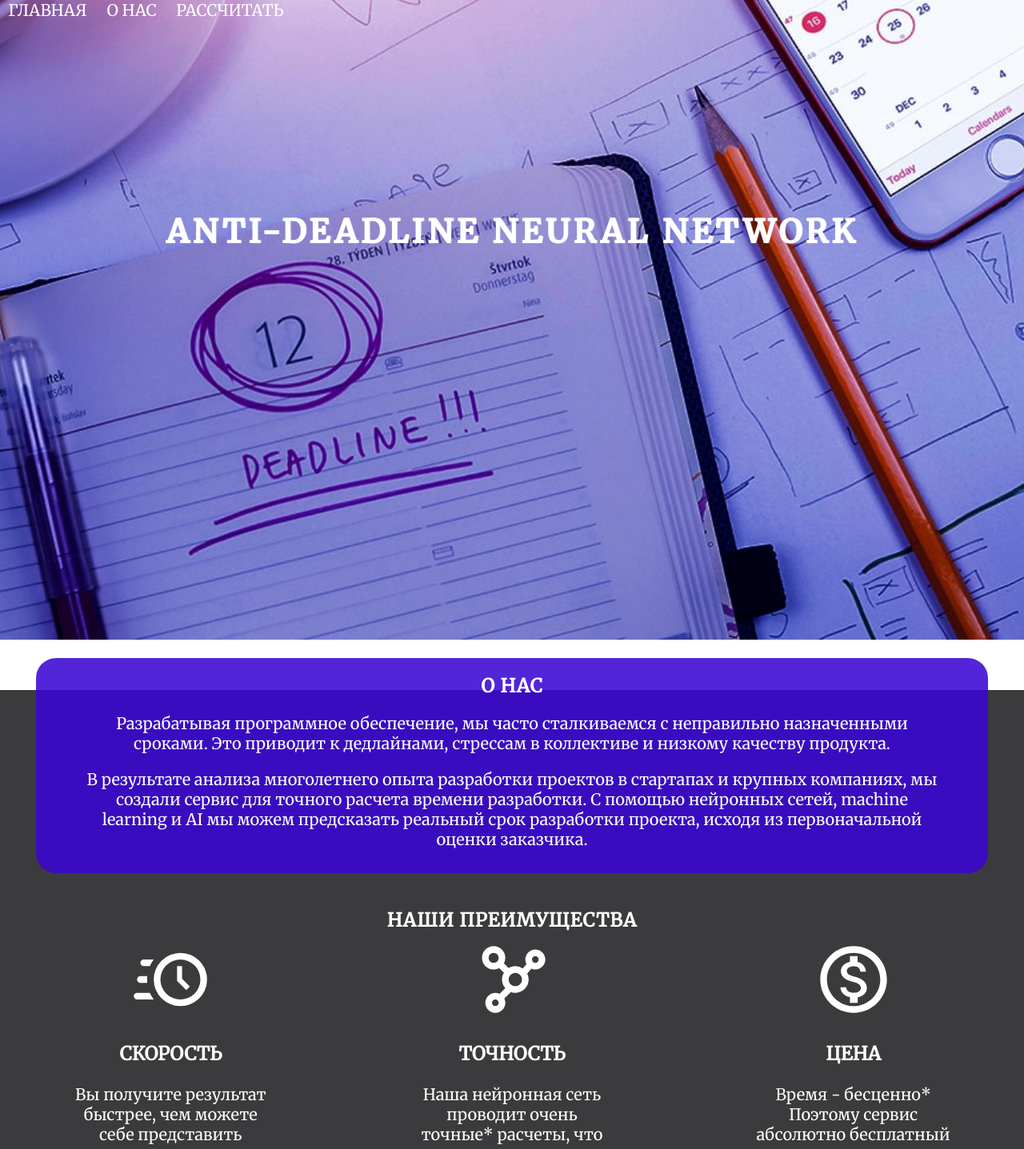
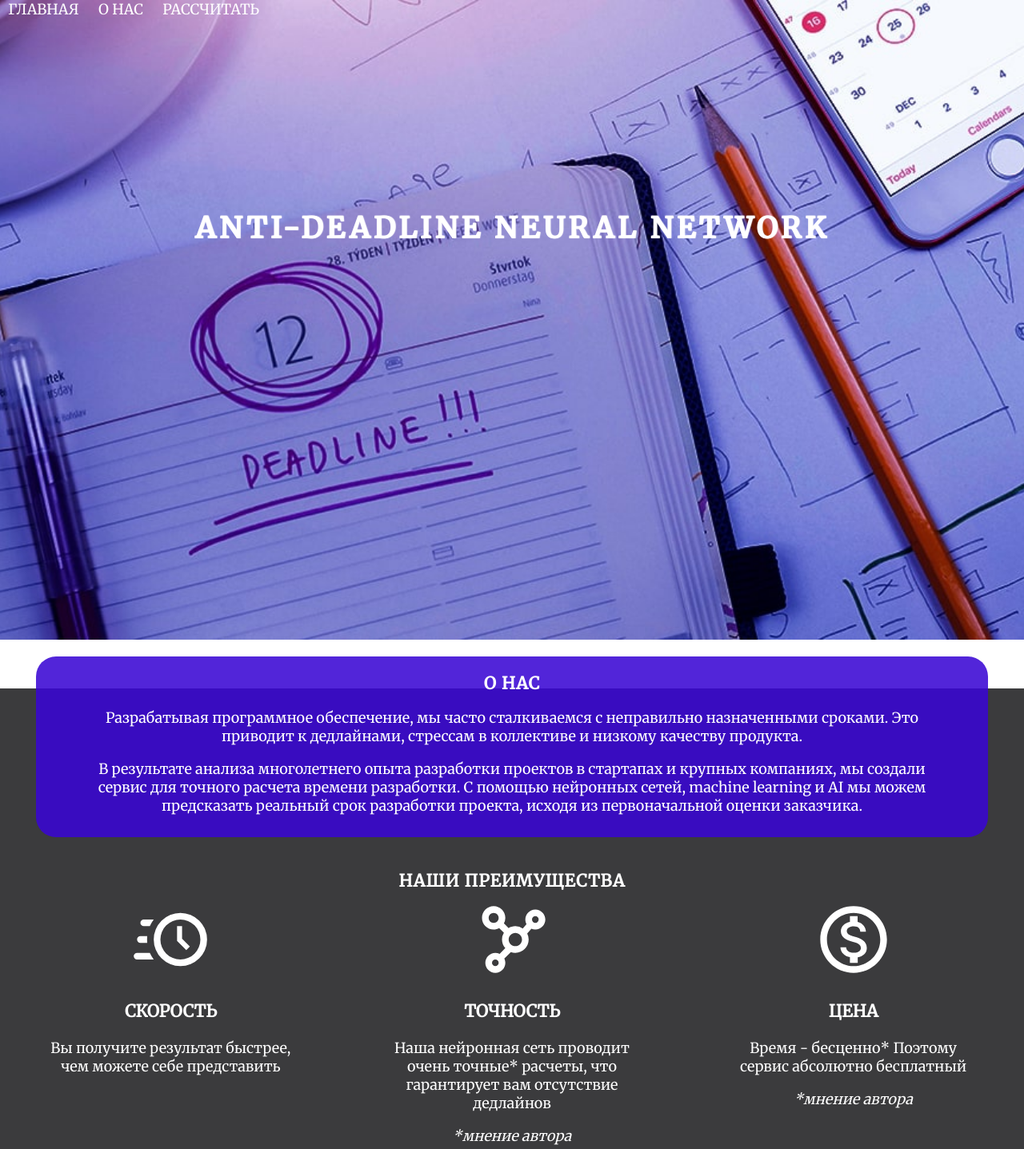
Before and after one commit to maxershov/svelte-time-counter, a Svelte app: page / in a window 1280 px wide. Shown: the top 1437 px of the page at 80% size. Built offline with nearby package versions, Linux system fonts and the light colour scheme.

Commit message:
Fix text size on diff screens

```diff
--- a/public/global.css
+++ b/public/global.css
@@ -30,7 +30,7 @@ html, body {
 
 @media only screen and (max-width: 1919px) {
     html {
-        font-size: 20px;
+        font-size: 18px;
     }
     body:before {
         background-image: url("./bg1152.jpg");
@@ -48,7 +48,7 @@ html, body {
 
 @media only screen and (min-width: 250px) and (max-width: 767px) {
     html {
-        font-size: 12px;
+        font-size: 14px;
     }
     body:before {
         background-image: url("./bg745.jpg");
@@ -72,7 +72,6 @@ html, body {
         position: relative;
         padding: 0.9em;
         display: block;
-        font-size: 1.3em;
         width: 100%;
     }
 }
--- a/src/About.svelte
+++ b/src/About.svelte
@@ -40,7 +40,7 @@
   }
   .card {
     text-align: center;
-    width: 250px;
+    width: 18em;
     padding-bottom: 10px;
   }
 </style>
--- a/src/Counter.svelte
+++ b/src/Counter.svelte
@@ -153,11 +153,10 @@
     top: 10px;
     left: 10px;
     position: absolute;
-    border-radius: 1em;
+    border-radius: 25px;
   }
   .open__btn {
     padding: 15px;
-    font-size: 1.1em;
   }
   .text {
     padding: 20px 5px 0 5px;
@@ -166,14 +165,13 @@
   }
   .input__days {
     width: 50%;
-    font-size: 1.4em;
-    border-radius: 1em;
+    font-size: 1.2em;  /*fix ios autozoom */
+    border-radius: 25px;
     margin-bottom: 10px;
   }
   .button__submit {
     padding: 10px 15px;
-    font-size: 1.1em;
-    border-radius: 1em;
+    border-radius: 25px;
   }
   input {
     padding-left:3px;
```
